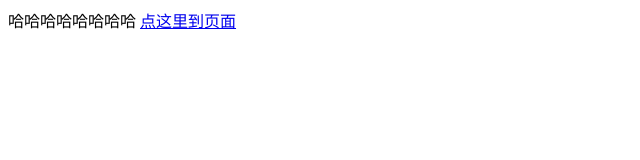
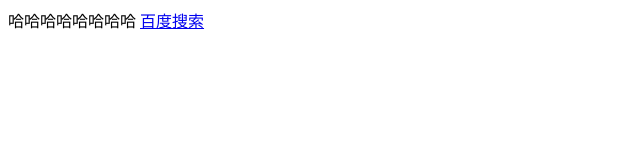
Before and after one commit to dyx052612/wangyeteest, a plain HTML site: page index.html in a window 1280 px wide. Shown: the full height of the page, 0-640 px from the left. Drawn offline with Linux system fonts and the light colour scheme.

Commit message:
Add files via upload

```diff
--- a/index.html
+++ b/index.html
@@ -7,6 +7,6 @@
 </head>
 <body>
     哈哈哈哈哈哈哈哈
-    <a href="https://www.bilibili.com/video/BV1vq4y1s7UW?p=7&spm_id_from=pageDriver&vd_source=0fe1f4ac4677ea97b95e9ddabeb0f5f6" >点这里到页面</a>
+    <a href="https://www.baidu.com/" >百度搜索</a>
 </body>
 </html>
```
